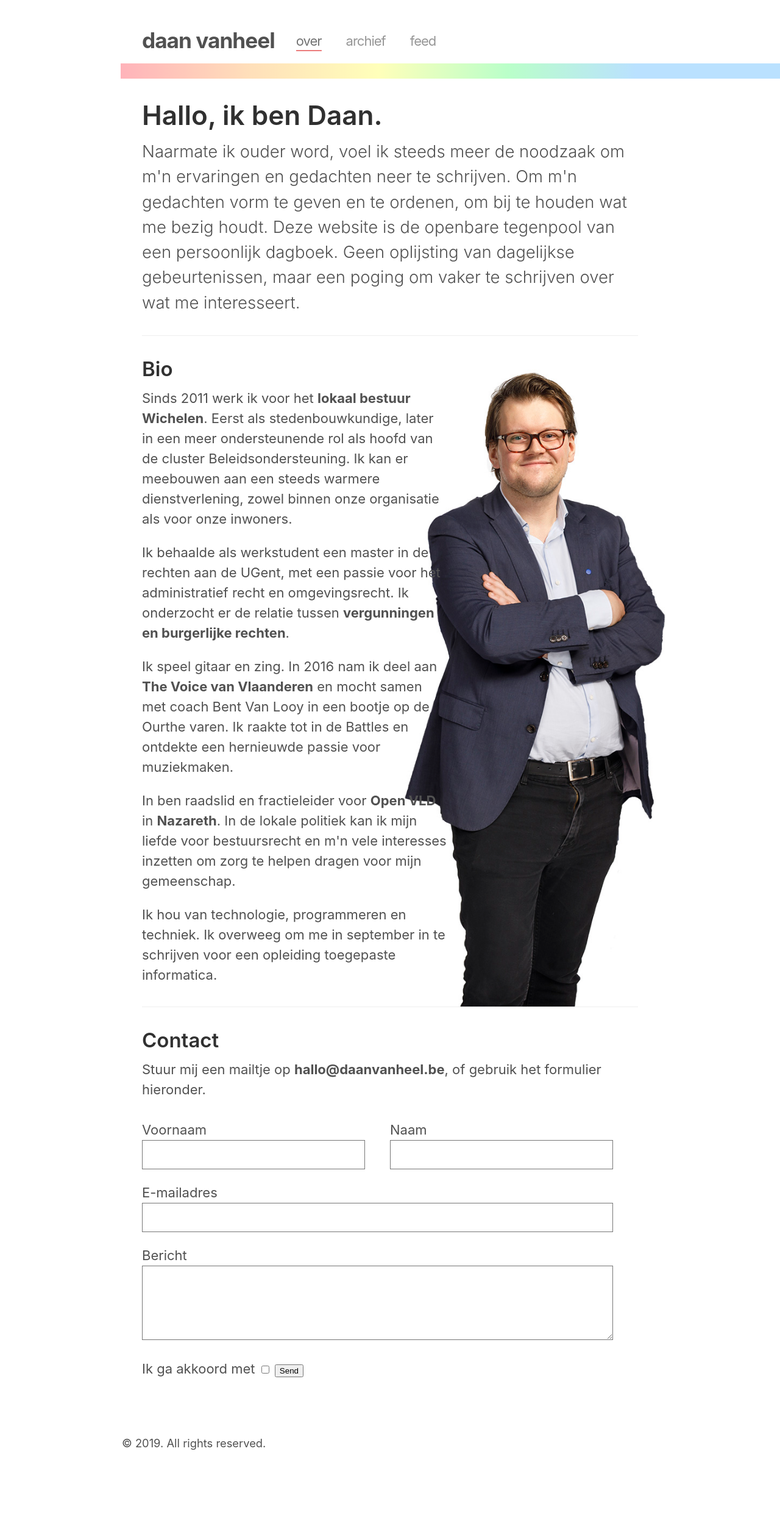
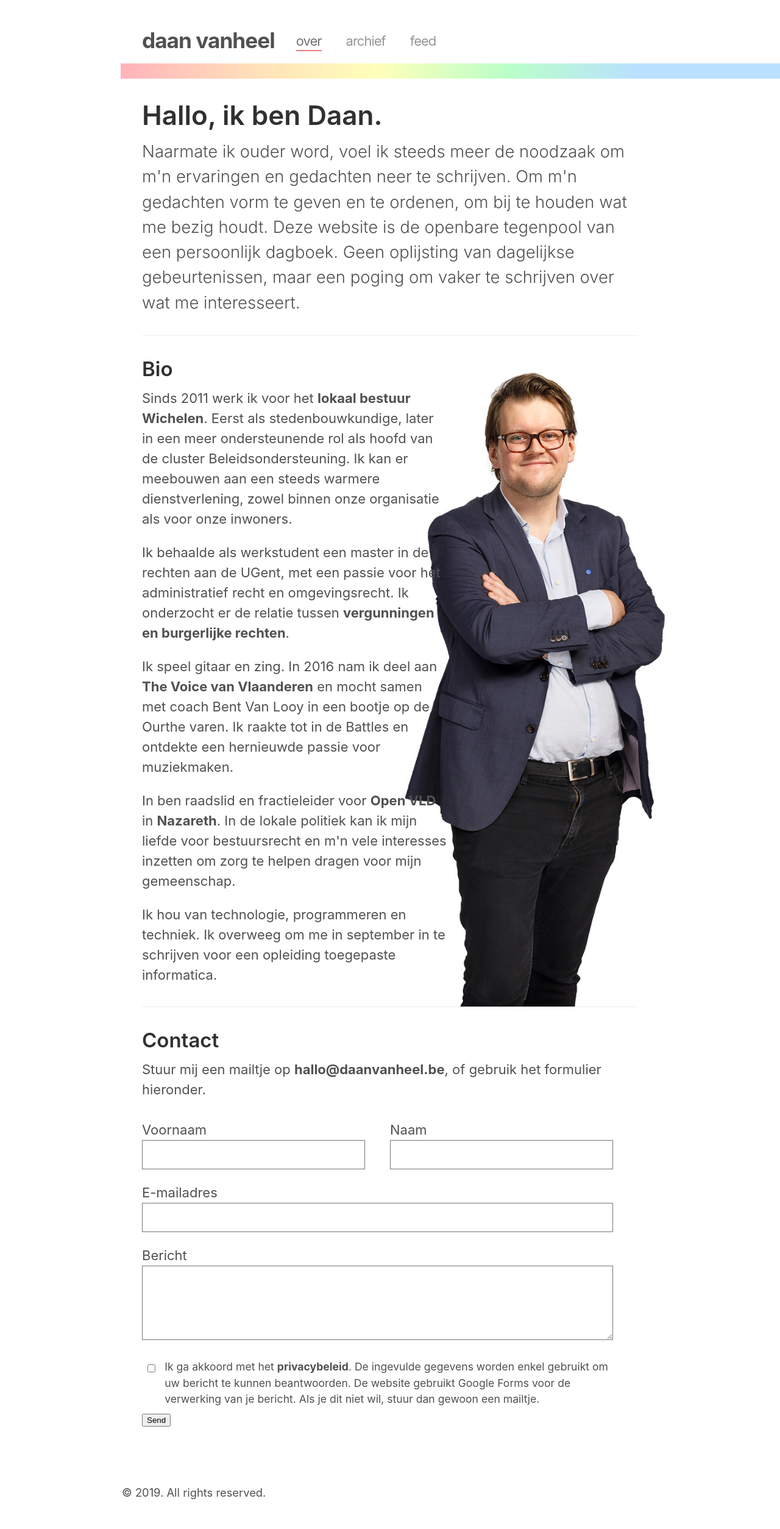
Before and after one commit to daanvanheel/daanvanheel.github.io, a Jekyll site: the page built from over.html, in a window 1280 px wide. Shown: the whole page at 61% size. Built offline with Jekyll 4.4.1, drawn with Linux system fonts in a browser that asks for light colours; before the commit the page ends 2427 px from its top, so only the background shows below that.

Commit message:
privacy update

```diff
--- a/_sass/_posts.scss
+++ b/_sass/_posts.scss
@@ -130,3 +130,15 @@ textarea {
   padding: 10px;
   resize: vertical;
 }
+
+.check {
+  display: inline;
+  vertical-align: top;
+  margin: 9px;
+}
+
+.privacy {
+  display: inline-block;
+  font-size: 80%;
+  width: 90%;
+}
--- a/over.html
+++ b/over.html
@@ -61,8 +61,10 @@ Stuur mij een mailtje op <a href="mailto:hallo@daanvanheel.be">hallo@daanvanheel
   <label>Bericht</label>
     <textarea name="entry.1351183645" rows="4" class="bericht" cols="40"></textarea>
   </p>
-  <label>Ik ga akkoord met </label>
-    <input type="checkbox" name="entry.26709258" value="akkoord" required />
+    <input type="checkbox" name="entry.26709258" class="check" value="akkoord" required />
+    <label class="privacy">Ik ga akkoord met het <a href="/privacy/">privacybeleid</a>. De ingevulde gegevens worden enkel
+      gebruikt om uw bericht te kunnen beantwoorden. De website gebruikt Google Forms voor de verwerking van je bericht.
+      Als je dit niet wil, stuur dan gewoon een mailtje.</label>
     <input type="submit" value="Send" />
 
   </form>
```
Also changed, not shown: privacy.md (added, +22 -0 lines).
